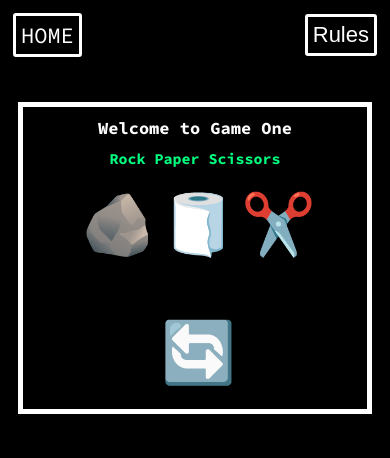
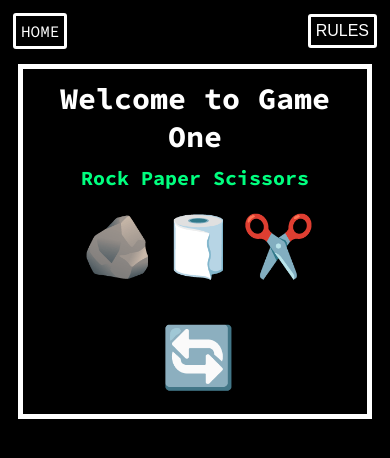
Before and after one commit to MikesCodingCreations/Portfolio2, a plain HTML site: page assets/game1.html in a window 390 px wide. Drawn offline with Linux system fonts and the light colour scheme.

Commit message:
Further changes made to width, height and size of Game 1, Game 2 and Index page for small devices

```diff
--- a/assets/game1.html
+++ b/assets/game1.html
@@ -34,7 +34,7 @@
                         <p>To restart the game, click on the red stop button 🔄</p>
                     </div>
                 </div>
-                <button onclick="togglePopup()" id="show-rules-btn">Rules</button>
+                <button onclick="togglePopup()" id="show-rules-btn">RULES</button>
         </div>
 
 
--- a/assets/style.css
+++ b/assets/style.css
@@ -1,8 +1,4 @@
-/* --
-  *********
-Main Body / Index.html Page
-  *********
-  -- */
+/* Main body */
 
 body {
     background-color: black;
@@ -311,15 +307,24 @@ Game 2
         height: auto;
         font-size: 10px;
     }
+
+    .main-page {
+        width: 90%;
+    }
+
     .main-page h1, .main-page-game1 h1 {
         padding: 0;
-        font-size: 17px;
+        font-size: 30px;
         text-align: center;
     }
 
     .main-page p, .main-page-game1 p {
         padding: 2px;
         text-align: center;
+    }
+
+    .main-page-game1 h2 {
+        font-size: 20px;
     }
 
     .buttons {
@@ -361,7 +366,7 @@ Game 2
     }
 
     .home-and-rules-buttons a{
-        font-size: 22px;
+        font-size: 16px;
         margin: 5px;
         padding: 5px;
     }
@@ -369,17 +374,22 @@ Game 2
     #show-rules-btn {
         margin: 5px;
         padding: 5px;
+        font-size: 16px;
     }
 
     .main-page-game1{
         max-width: 100%;
         padding: 0 10px;
-        margin-top: 40px;
+        margin-top: 10px;
     }
 
     .rps-container {
         width: 90%;
         height: 90%;
+    }
+
+    .resultContainer {
+        font-size: 18px;
     }
 
     /* Popup button */
--- a/assets/style2.css
+++ b/assets/style2.css
@@ -175,6 +175,17 @@
   /* Extra small devices (phones, 600px and down) */
 @media only screen and (max-width: 600px) {
 
+  #show-rules-btn,
+  .buttons a {
+    font-size: 16px;
+  }
+  .popup-content {
+    font-size: 10px;
+  }
+
+  .popup-content h1{
+    padding-top: 15px;
+  }
 
   .homebtn {
     font-size: 22px;
@@ -190,7 +201,26 @@
 
   .popup .content {
     height: auto;
+    width: 250px;
+  }
+
+  .main-page-game2 {
     width: auto;
+    height: auto;
+    margin: 0 10px;
+  }
+
+  .main-page-game2 h1 {
+    text-align: center;
+    font-size: 30px;
+  }
+
+  .main-page-game2 h2 {
+    font-size: 20px;
+  }
+
+  .display {
+    font-size: 16px;
   }
 }
 
```
Also changed, not shown: assets/game2.html (+2 -2 lines).
